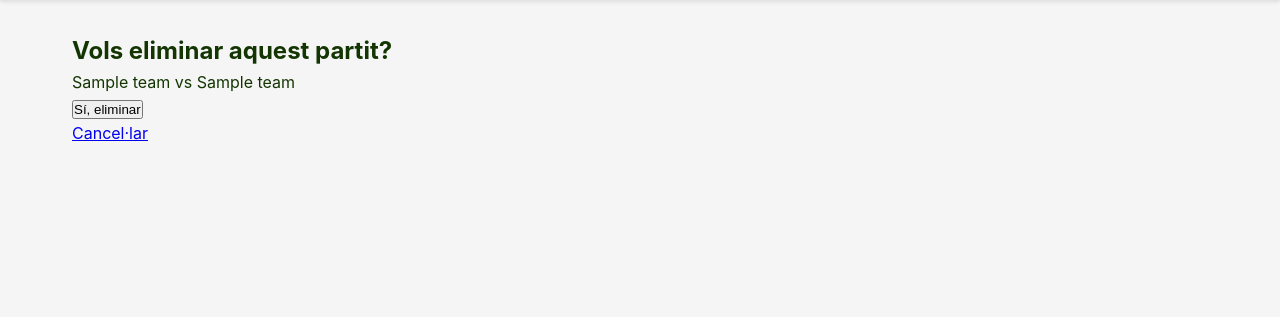
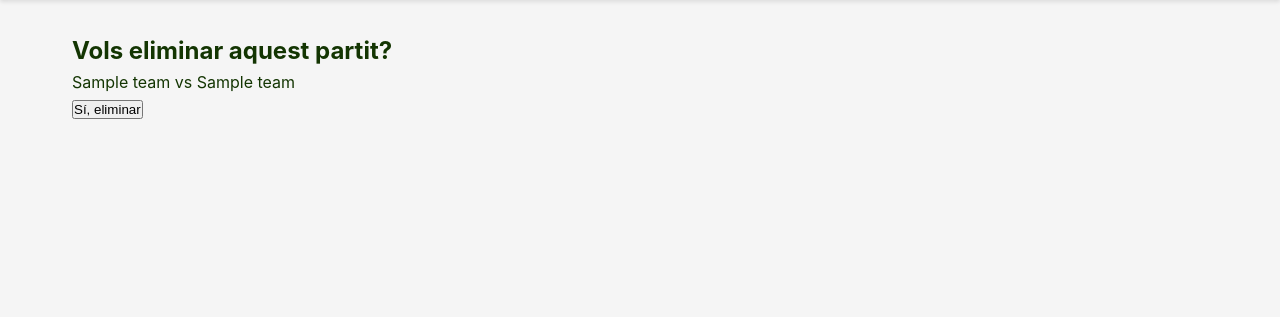
Before and after one commit to marcc28/Practica_PW, a Django app: page /match/1/delete/ in a window 1280 px wide. Shown: the part 88-405 px from the top of the page. Run offline with Django 5.2, Linux system fonts and the light colour scheme; a user stored in the database is signed in; tables that the repository leaves empty hold one stand-in row (values such as "Sample post").

Commit message:
added html

```diff
--- a/web/templates/match_confirm_delete.html
+++ b/web/templates/match_confirm_delete.html
@@ -6,5 +6,4 @@
     {% csrf_token %}
     <button type="submit">Sí, eliminar</button>
   </form>
-  <a href="{% url 'llista-partits' %}">Cancel·lar</a>
 {% endblock %}
```
